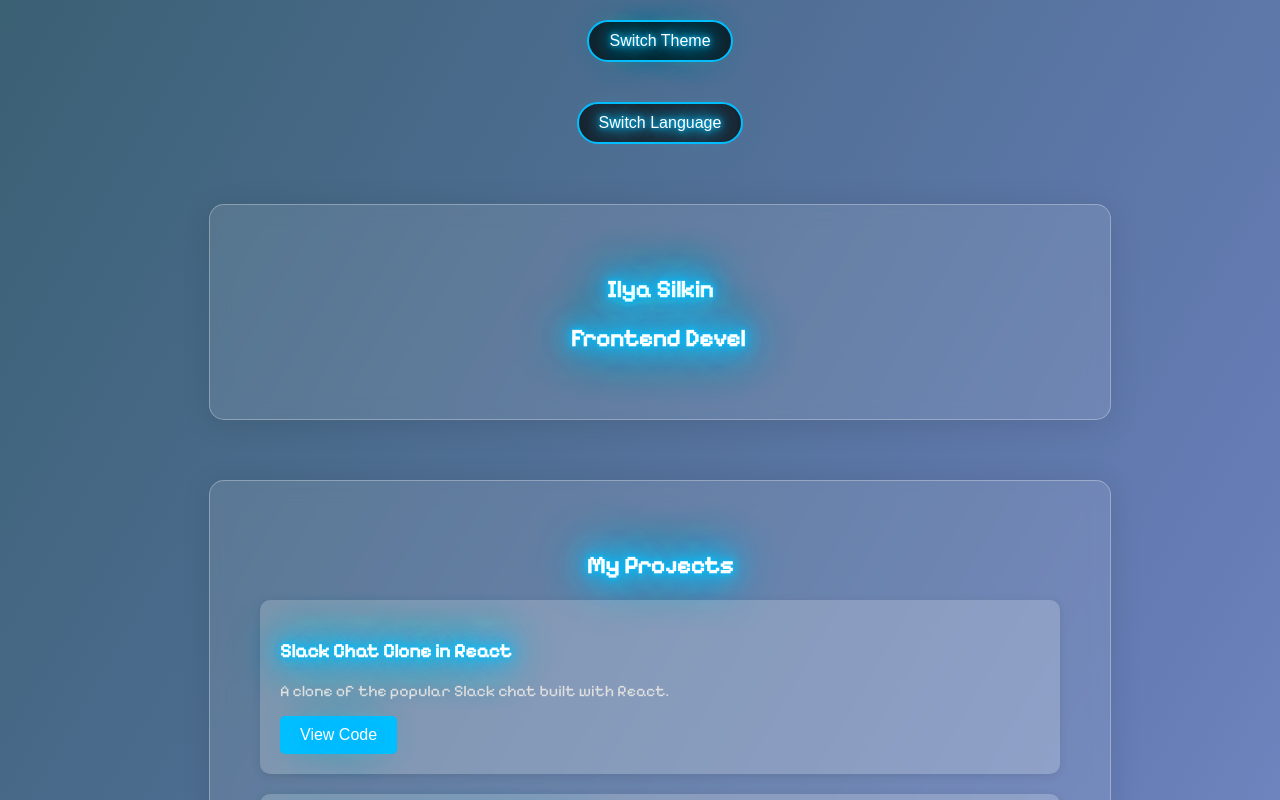
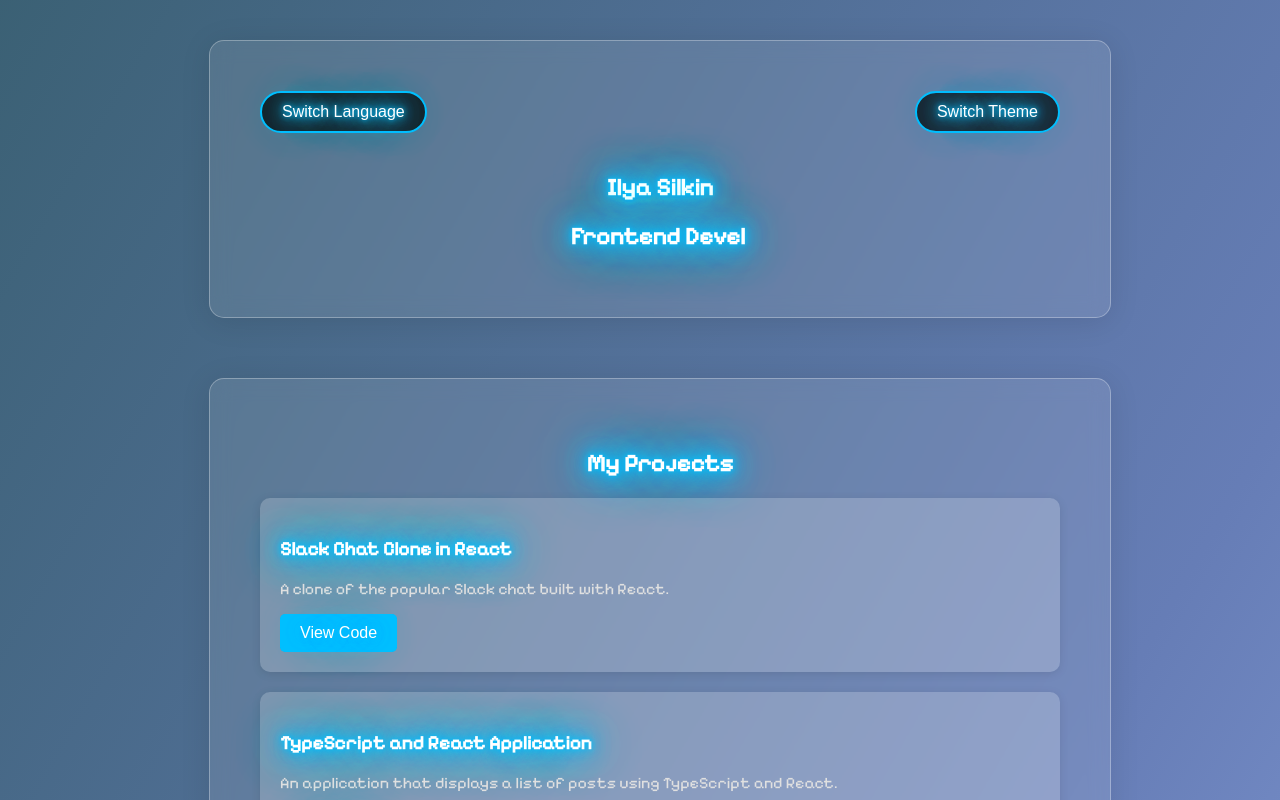
Before and after one commit to ilyasilkin27/ilya-silkin-portfolio, a React (Create React App) app: page / in a window 1280 px wide. Shown: the top 800 px of the page. Built offline with nearby package versions, Linux system fonts and the light colour scheme.

Commit message:
update design

```diff
--- a/src/App.tsx
+++ b/src/App.tsx
@@ -1,16 +1,12 @@
 import React from 'react';
 import About from './components/About';
 import Projects from './components/Projects';
-import LanguageSwitcher from './components/LanguageSwitcher';
-import ThemeSwitcher from './components/ThemeSwitcher';
 import './styles/main.css';
 import './styles/light.css';
 
 const App: React.FC = () => {
     return (
         <div className="App">
-            <ThemeSwitcher />
-            <LanguageSwitcher />
             <About />
             <Projects />
         </div>
--- a/src/components/About.tsx
+++ b/src/components/About.tsx
@@ -2,6 +2,8 @@ import React from 'react';
 import { useTranslation } from 'react-i18next';
 import '../styles/about.css';
 import Typewriter from './Typewriter';
+import LanguageSwitcher from './LanguageSwitcher';
+import ThemeSwitcher from './ThemeSwitcher';
 
 const About: React.FC = () => {
     const { t } = useTranslation();
@@ -9,6 +11,10 @@ const About: React.FC = () => {
 
     return (
         <section id="about">
+            <div className="switchers">
+                <LanguageSwitcher />
+                <ThemeSwitcher />
+            </div>
             <h2>{t('about.name')}</h2>
             <p>
                 <b className="neon-dark">
--- a/src/styles/about.css
+++ b/src/styles/about.css
@@ -11,6 +11,11 @@
     border: 1px solid rgba(255, 255, 255, 0.3);
     position: relative;
     text-align: center;
+}
+
+.switchers {
+    display: flex;
+    justify-content: space-between;
 }
 
 h2, p b, .typewriter {
```
